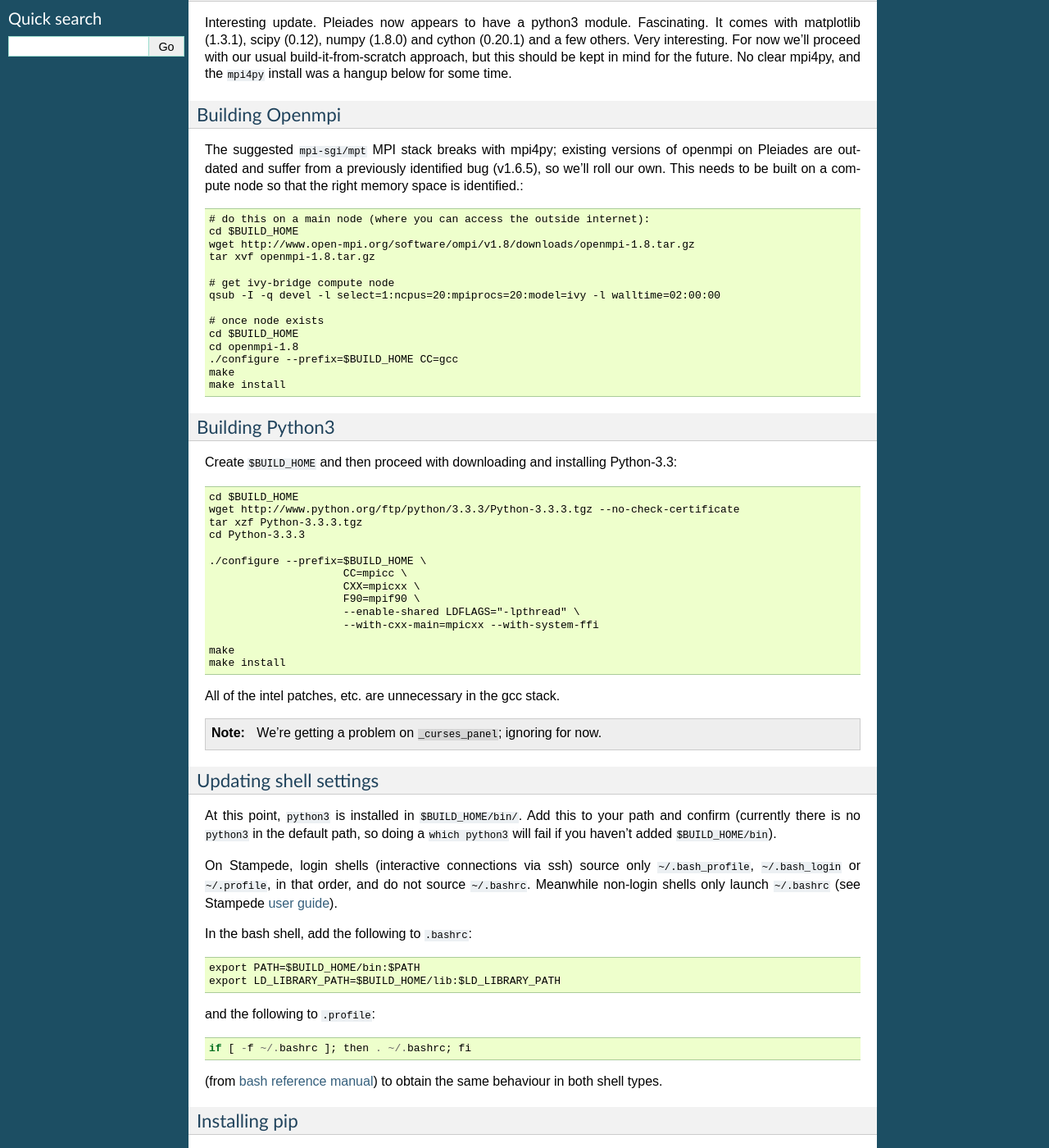
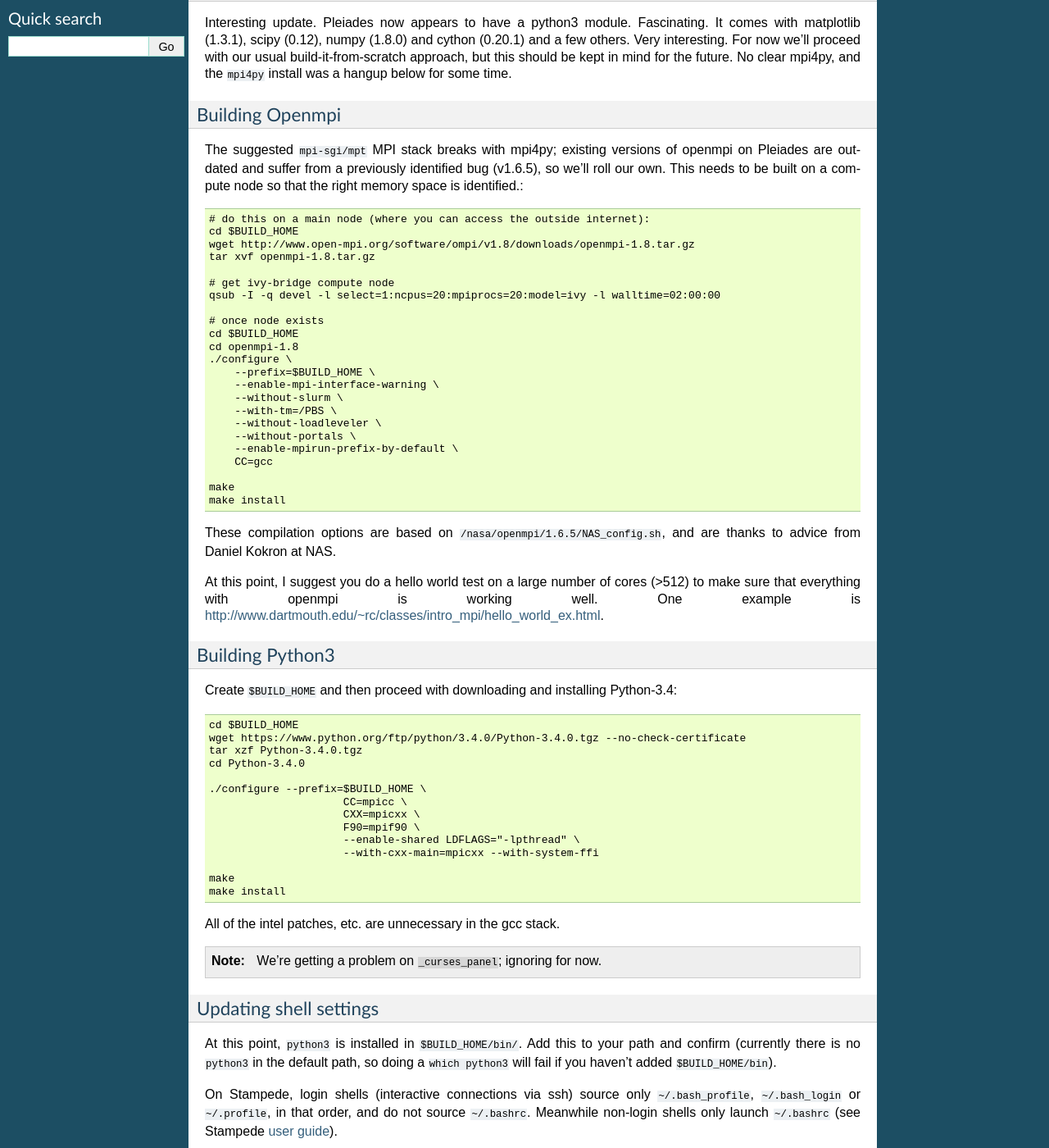
Before and after one commit to enlighter/dedalus, a Sphinx documentation site: the page built from docs/machines/nasa_pleiades/pleiades_intel.rst, in a window 1280 px wide and 1400 px high, scrolled down 752 px. Shown: the whole window at 82% size. Built offline with Sphinx 7.4.7, drawn with Linux system fonts in a browser that asks for light colours; formulas are drawn with MathJax 3; pages that are not in the unit, such as notebooks, are missing from menus.

Commit message:
Updates to NASA Pleiades openmpi build instructions, thanks to Daniel Kokron at NAS.

```diff
--- a/docs/machines/nasa_pleiades/pleiades_intel.rst
+++ b/docs/machines/nasa_pleiades/pleiades_intel.rst
@@ -70,19 +70,36 @@ to be built on a compute node so that the right memory space is identified.::
     # once node exists
     cd $BUILD_HOME
     cd openmpi-1.8
-    ./configure --prefix=$BUILD_HOME CC=gcc
+    ./configure \
+	--prefix=$BUILD_HOME \
+	--enable-mpi-interface-warning \
+	--without-slurm \
+	--with-tm=/PBS \
+	--without-loadleveler \
+	--without-portals \
+	--enable-mpirun-prefix-by-default \
+        CC=gcc
+
     make
     make install
+
+These compilation options are based on ``/nasa/openmpi/1.6.5/NAS_config.sh``,
+and are thanks to advice from Daniel Kokron at NAS.
+
+At this point, I suggest you do a hello world test on a large number
+of cores (>512) to make sure that everything with openmpi is working
+well.  One example is http://www.dartmouth.edu/~rc/classes/intro_mpi/hello_world_ex.html.
+
 
 Building Python3
 --------------------------
 
-Create ``$BUILD_HOME`` and then proceed with downloading and installing Python-3.3::
+Create ``$BUILD_HOME`` and then proceed with downloading and installing Python-3.4::
 
     cd $BUILD_HOME
-    wget http://www.python.org/ftp/python/3.3.3/Python-3.3.3.tgz --no-check-certificate
-    tar xzf Python-3.3.3.tgz
-    cd Python-3.3.3
+    wget https://www.python.org/ftp/python/3.4.0/Python-3.4.0.tgz --no-check-certificate
+    tar xzf Python-3.4.0.tgz
+    cd Python-3.4.0
 
     ./configure --prefix=$BUILD_HOME \
                          CC=mpicc \
```
